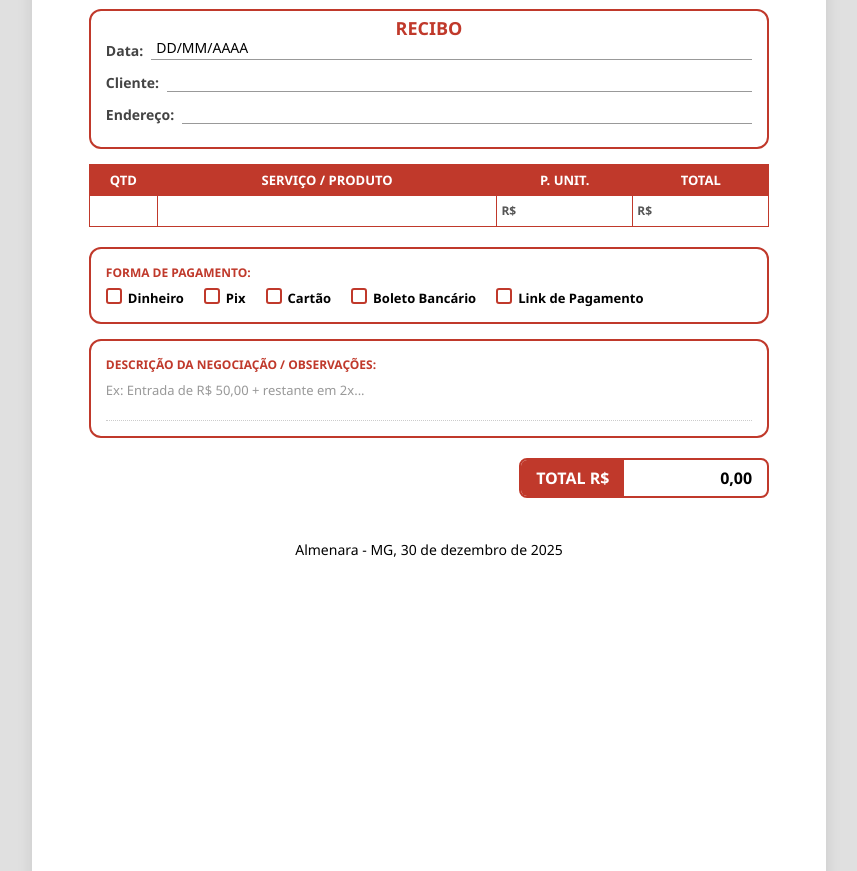
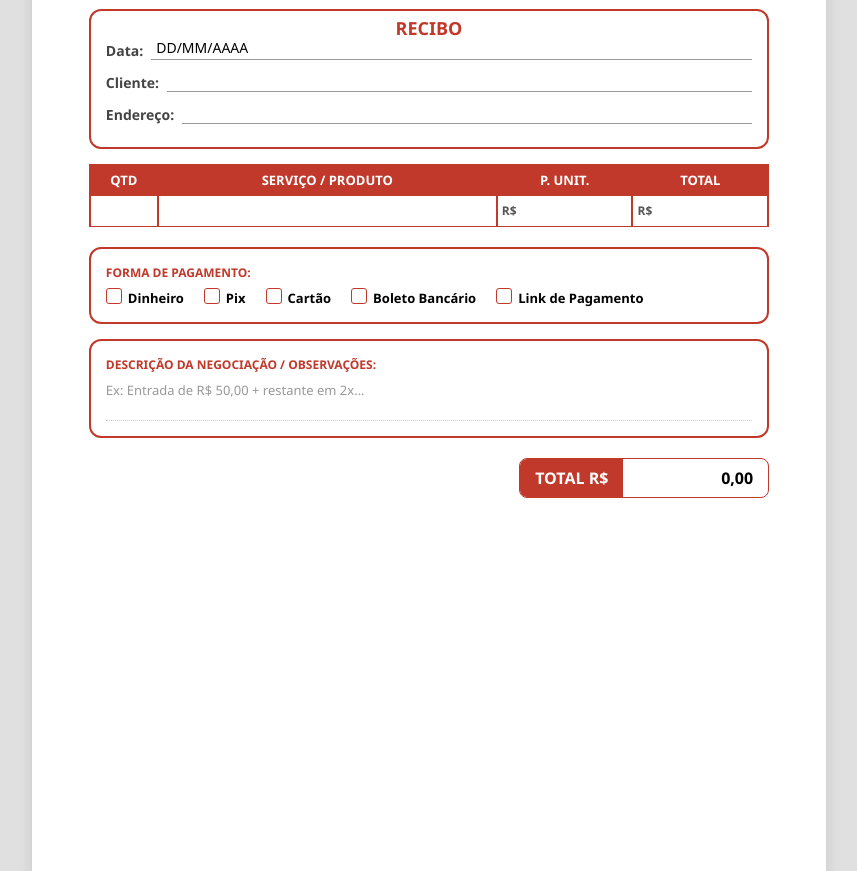
Before and after one commit to Caetano-Uriel/ReciboPDF, a plain HTML site: page index.html in a window 1280 px wide. Shown: the part 314-1185 px from the top of the page, without its empty margins (211-1068 px from the left). Drawn offline with Linux system fonts and the light colour scheme.

Commit message:
Add files via upload

```diff
--- a/index.html
+++ b/index.html
@@ -29,7 +29,7 @@
                 <h1 class="nome-empresa-header">INFO PROJEKT</h1>
 
                 <p class="endereco-principal">
-                    Praça Doutor Hélio Rocha Guimarães, Centro
+                    Praça Doutor Hélio Rocha Guimarães, 101 - Centro
                 </p>
                 <p class="cnpj-linha">CNPJ: 02.410.966/0001-22</p>
 
@@ -106,10 +106,6 @@
             </div>
         </div>
 
-        <div class="assinatura-final">
-            <input type="text" id="inputCidadeData" class="input-assinatura">
-        </div>
-
     </div>
 
     <script src="script.js"></script>
--- a/script.js
+++ b/script.js
@@ -1,21 +1,13 @@
 document.addEventListener("DOMContentLoaded", function() {
     const hoje = new Date();
 
-    // Datas
+    // 1. Data Numérica
     const dia = String(hoje.getDate()).padStart(2, '0');
     const mes = String(hoje.getMonth() + 1).padStart(2, '0');
     const ano = hoje.getFullYear();
     document.getElementById('dataAtual').value = `DD/MM/AAAA`;
 
-    const meses = [
-        "janeiro", "fevereiro", "março", "abril", "maio", "junho",
-        "julho", "agosto", "setembro", "outubro", "novembro", "dezembro"
-    ];
-    const nomeMes = meses[hoje.getMonth()];
-    const textoRodape = `Almenara - MG, ${hoje.getDate()} de ${nomeMes} de ${ano}`;
-    document.getElementById('inputCidadeData').value = textoRodape;
-
-    // Início
+    // 2. Inicializa
     adicionarLinha();
     document.getElementById('btnAdd').addEventListener('click', adicionarLinha);
 });
@@ -24,7 +16,7 @@ function adicionarLinha() {
     const tbody = document.getElementById('tabelaItens').getElementsByTagName('tbody')[0];
     const row = tbody.insertRow();
 
-    // 1. QTD (Input)
+    // 1. QTD
     const cellQtd = row.insertCell(0);
     cellQtd.className = 'col-qtd';
     const inputQtd = document.createElement('input');
@@ -32,18 +24,17 @@ function adicionarLinha() {
     inputQtd.addEventListener('input', calcularTotal);
     cellQtd.appendChild(inputQtd);
 
-    // 2. DESCRIÇÃO (DIV EDITÁVEL - MUDANÇA IMPORTANTE)
+    // 2. DESCRIÇÃO (DIV EDITÁVEL)
     const cellDesc = row.insertCell(1);
     cellDesc.className = 'col-desc';
 
-    // Criamos uma DIV em vez de Input para permitir quebra de linha infinita
     const divDesc = document.createElement('div');
     divDesc.className = 'celula-editavel';
     divDesc.contentEditable = "true";
 
     cellDesc.appendChild(divDesc);
 
-    // 3. VALOR (Input com R$)
+    // 3. VALOR (Com R$)
     const cellValor = row.insertCell(2);
     cellValor.className = 'col-unit';
     const wrapperValor = document.createElement('div');
@@ -57,7 +48,7 @@ function adicionarLinha() {
     wrapperValor.appendChild(inputValor);
     cellValor.appendChild(wrapperValor);
 
-    // 4. TOTAL (Input com R$)
+    // 4. TOTAL (Com R$)
     const cellTotal = row.insertCell(3);
     cellTotal.className = 'col-total';
     const wrapperTotal = document.createElement('div');
--- a/style.css
+++ b/style.css
@@ -186,7 +186,7 @@ body {
 table {
     width: 100%;
     border-collapse: collapse;
-    table-layout: fixed; /* Ajuda na quebra de linha */
+    table-layout: fixed;
 }
 
 th {
@@ -201,29 +201,29 @@ th {
 
 td {
     border: 1px solid var(--cinza-borda);
-    border-left: 1px solid var(--cor-primaria);
-    border-right: 1px solid var(--cor-primaria);
+    border-left: 2px solid var(--cor-primaria);
+    border-right: 2px solid var(--cor-primaria);
     padding: 4px;
     min-height: 28px;
     vertical-align: top;
     height: auto;
 }
 
-/* CAMPOS EDITÁVEIS NA TABELA (DIVS) */
+/* CÉLULAS EDITÁVEIS (DIV) */
 .celula-editavel {
     width: 100%;
     min-height: 18px;
     outline: none;
     font-family: inherit;
     font-size: 13px;
-    white-space: pre-wrap; /* Mantém quebras de linha */
-    word-wrap: break-word; /* Quebra palavras longas */
+    white-space: pre-wrap;
+    word-wrap: break-word;
     overflow: visible;
     text-align: left;
     display: block;
 }
 
-/* Campos numéricos continuam sendo input para cálculo fácil */
+/* INPUTS NUMÉRICOS */
 td input {
     width: 100%;
     border: none;
@@ -253,7 +253,7 @@ td.col-desc { text-align: left; }
 td.col-qtd input { text-align: center; }
 
 .col-qtd { width: 10%; }
-.col-desc { width: 50%; } /* Descrição ganha mais espaço */
+.col-desc { width: 50%; }
 .col-unit { width: 20%; }
 .col-total { width: 20%; }
 
@@ -261,7 +261,7 @@ table tbody tr:last-child td {
     border-bottom: 1px solid var(--cor-primaria);
 }
 
-/* --- SEÇÃO PAGAMENTO --- */
+/* --- PAGAMENTO --- */
 .secao-pagamento { margin-top: 0; }
 .titulo-secao {
     display: block;
@@ -288,11 +288,11 @@ table tbody tr:last-child td {
 .checkbox-box input { position: absolute; opacity: 0; cursor: pointer; }
 .checkmark {
     position: absolute; left: 0; top: -1px; height: 16px; width: 16px;
-    border: 2px solid var(--cor-primaria); background-color: #fff; border-radius: 3px;
+    border: 1px solid var(--cor-primaria); background-color: #fff; border-radius: 3px;
 }
 .checkbox-box input:checked ~ .checkmark { background-color: var(--cor-primaria); }
 
-/* --- NEGOCIAÇÃO (DIV EDITÁVEL) --- */
+/* --- NEGOCIAÇÃO (DIV) --- */
 .input-negociacao-div {
     width: 100%;
     border: none;
@@ -301,23 +301,22 @@ table tbody tr:last-child td {
     background: transparent;
     border-bottom: 1px dotted #ccc;
     outline: none;
-    min-height: 40px; /* Altura mínima inicial */
-    white-space: pre-wrap; /* Permite enter e quebra de linha */
+    min-height: 40px;
+    white-space: pre-wrap;
     word-wrap: break-word;
     display: block;
     overflow: visible;
 }
-/* Placeholder falso com CSS vazio */
 .input-negociacao-div:empty:before {
     content: "Ex: Entrada de R$ 50,00 + restante em 2x...";
     color: #999;
     display: block;
 }
 
-/* --- TOTAL E RODAPÉ --- */
+/* --- TOTAL --- */
 .rodape-final { display: flex; justify-content: flex-end; margin-top: 20px; }
 .total-container {
-    display: flex; border: 2px solid var(--cor-primaria); height: 40px; width: 250px;
+    display: flex; border: 1px solid var(--cor-primaria); height: 40px; width: 250px;
     border-radius: 8px; overflow: hidden; background: #fff;
 }
 .label-total {
@@ -326,11 +325,6 @@ table tbody tr:last-child td {
 }
 .valor-total {
     flex: 1; display: flex; align-items: center; justify-content: flex-end; padding-right: 15px; font-weight: bold; font-size: 16px; color: #000;
-}
-.assinatura-final { margin-top: 40px; text-align: center; width: 100%; }
-.input-assinatura {
-    width: 100%; border: none; background: transparent; text-align: center;
-    font-family: inherit; font-size: 14px; color: #000; outline: none;
 }
 
 /* --- IMPRESSÃO --- */
@@ -344,7 +338,6 @@ table tbody tr:last-child td {
         box-shadow: none; border: none; height: auto; min-height: 297mm;
     }
 
-    /* Garante que o fundo vermelho saia */
     th, .label-total, .checkbox-box input:checked ~ .checkmark {
         background-color: var(--cor-primaria) !important; color: white !important;
     }
```
